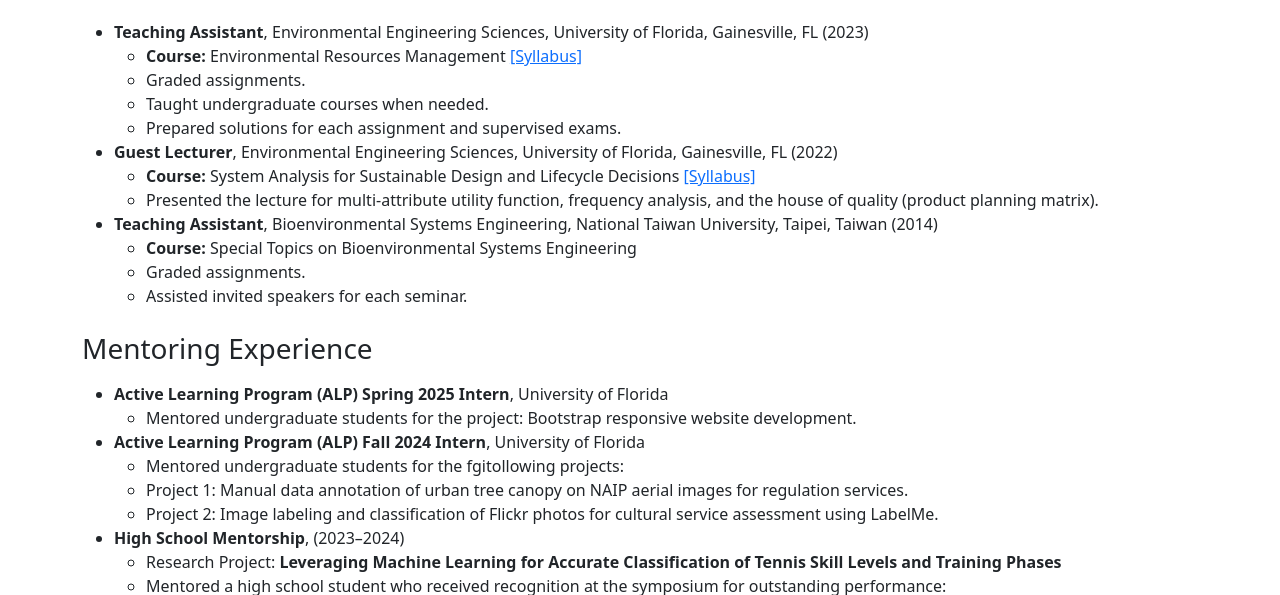
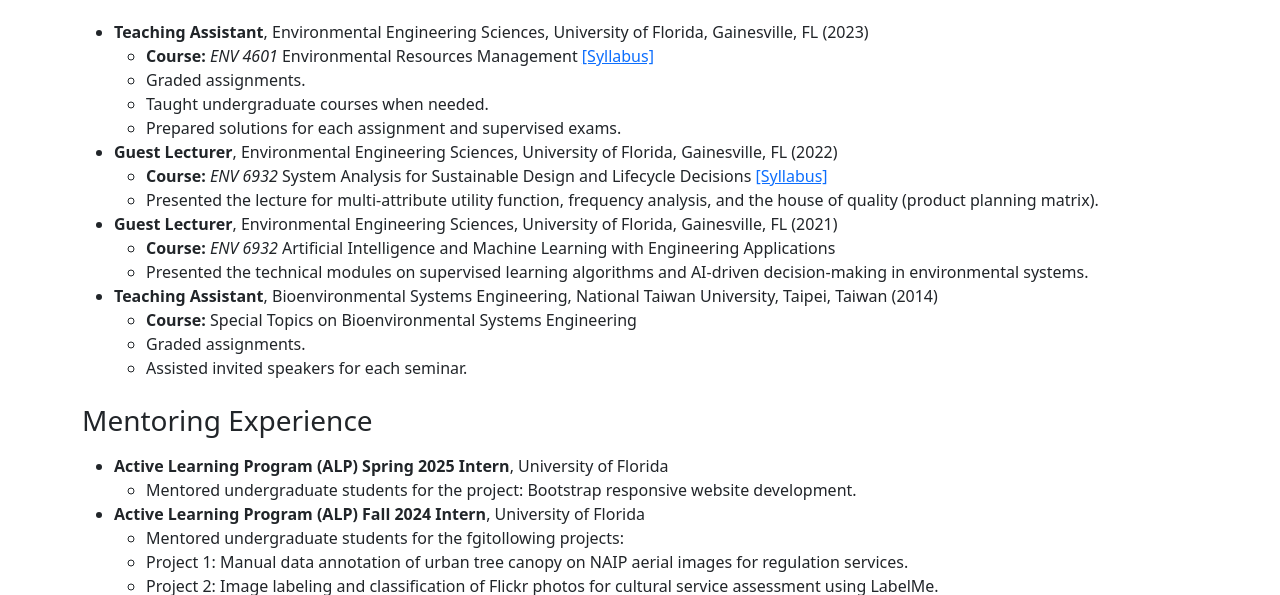
Before and after one commit to haoyuliao/haoyuliao.github.io, a plain HTML site: page teaching.html in a window 1280 px wide. Shown: the part 136-731 px from the top of the page. Drawn offline with nearby package versions, Linux system fonts and the light colour scheme.

Commit message:
update0609

```diff
--- a/teaching.html
+++ b/teaching.html
@@ -39,7 +39,7 @@
                         Gainesville, FL (2023)
                         <ul>
                             <li>
-                                <strong>Course:</strong> Environmental Resources Management
+                                <strong>Course:</strong> <i>ENV 4601</i> Environmental Resources Management
                                 <a
                                     href="./assets/teaching/ENV%204601_Environmental%20Resources%20Mgt_Syllabus_F2023.pdf"
                                     target="_blank"
@@ -56,12 +56,27 @@
                         Gainesville, FL (2022)
                         <ul>
                             <li>
-                                <strong>Course:</strong> System Analysis for Sustainable Design and Lifecycle Decisions
+                                <strong>Course:</strong> <i>ENV 6932</i> System Analysis for Sustainable Design and
+                                Lifecycle Decisions
                                 <a href="./assets/teaching/ENV%206932_Syllabus_F2021.pdf" target="_blank">[Syllabus]</a>
                             </li>
                             <li>
                                 Presented the lecture for multi-attribute utility function, frequency analysis, and the
                                 house of quality (product planning matrix).
+                            </li>
+                        </ul>
+                    </li>
+                    <li>
+                        <strong>Guest Lecturer</strong>, Environmental Engineering Sciences, University of Florida,
+                        Gainesville, FL (2021)
+                        <ul>
+                            <li>
+                                <strong>Course:</strong> <i>ENV 6932</i> Artificial Intelligence and Machine Learning
+                                with Engineering Applications
+                            </li>
+                            <li>
+                                Presented the technical modules on supervised learning algorithms and AI-driven
+                                decision-making in environmental systems.
                             </li>
                         </ul>
                     </li>
```
Also changed, not shown: 1 other file.
